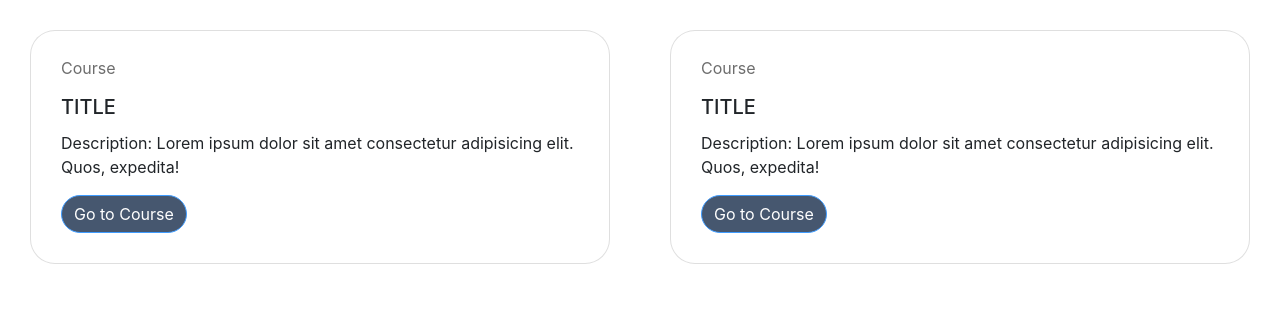
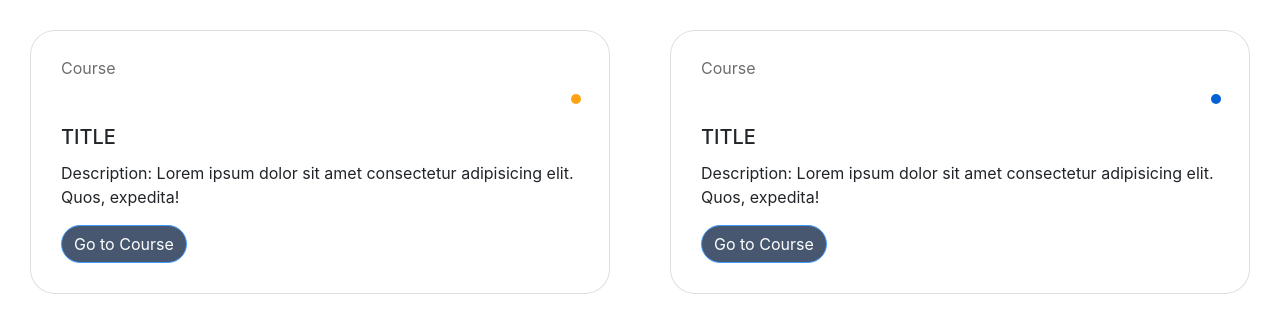
Before and after one commit to shahpreetk/learn-from-home-covid-19, a PHP site: page /cards.html in a window 1280 px wide. Shown: the top 333 px of the page. Run offline with PHP 8.4, Linux system fonts and the light colour scheme.

Commit message:
indication circle added

```diff
--- a/cards.css
+++ b/cards.css
@@ -4,11 +4,11 @@
     padding: 0;
 }
 
-#cards{
+#cards {
     display: flex;
 }
 
-.card{
+.card {
     flex: 1;
     margin: 30px;
     padding: 10px;
@@ -16,19 +16,44 @@
     /* height: 230px; */
 }
 
-.card-header{
+.card-header {
     background-color: #fff;
     color: #6D6D6D;
     border: none;
     line-height: 30px;
 }
 
-.card-body{
+.card-body {
     padding-top: 0px;
 }
 
-.btn-primary{
+.btn-primary {
     background: #09203F;
     border-radius: 30px;
     opacity: 75%;
 }
+
+.dot {
+    height: 10px;
+    width: 10px;
+    border-radius: 50%;
+    display: inline-block;
+    margin-left: 510px;
+}
+
+.covid {
+    background-color: #FFA115;
+}
+
+.dot {
+    height: 10px;
+    width: 10px;
+
+    border-radius: 50%;
+    display: inline-block;
+    margin-left: 510px;
+}
+
+.notcovid {
+    background-color: #0062D4;
+}
--- a/cards.html
+++ b/cards.html
@@ -13,7 +13,7 @@
 <body>
     <section id="cards">
         <div class="card">
-            <div class="card-header">Course</div>
+            <div class="card-header">Course <span class="dot covid"></span></div>
             <div class="card-body">
               <h5 class="card-title">TITLE</h5>
               <p class="card-text">Description: Lorem ipsum dolor sit amet consectetur adipisicing elit. Quos, expedita!</p>
@@ -21,7 +21,7 @@
             </div>
           </div>
           <div class="card">
-            <div class="card-header">Course</div>
+            <div class="card-header">Course <span class="dot notcovid"></span></div>
             <div class="card-body">
               <h5 class="card-title">TITLE</h5>
               <p class="card-text">Description: Lorem ipsum dolor sit amet consectetur adipisicing elit. Quos, expedita!</p>
```
